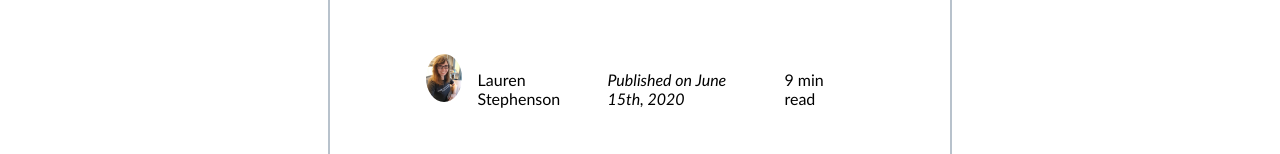
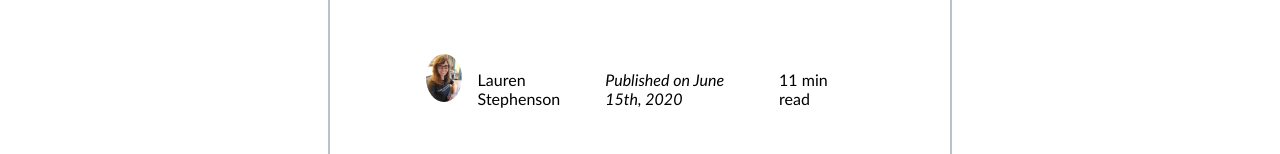
Before and after one commit to CompSciLauren/compscilauren.github.io, a React (Create React App) app: page /blog/improve-your-git-workflow-and-save-time-with-git-hooks in a window 1280 px wide. Shown: the part 241-395 px from the top of the page. Built offline with nearby package versions, Linux system fonts and the light colour scheme.

Commit message:
Update article read time

```diff
--- a/src/blog/articles/2020-june/Article0615.jsx
+++ b/src/blog/articles/2020-june/Article0615.jsx
@@ -14,7 +14,7 @@ function Article0615() {
       <main id="main-content">
         <div className="blog-page-wrap">
           <h1>Improve your Git workflow and save time with Git hooks</h1>
-          <BlogProfileTop date="June 15th, 2020" readTime="9 min" />
+          <BlogProfileTop date="June 15th, 2020" readTime="11 min" />
           <div className="tag-container">
             <Tag title="git" />
             <Tag title="automation" />
```
